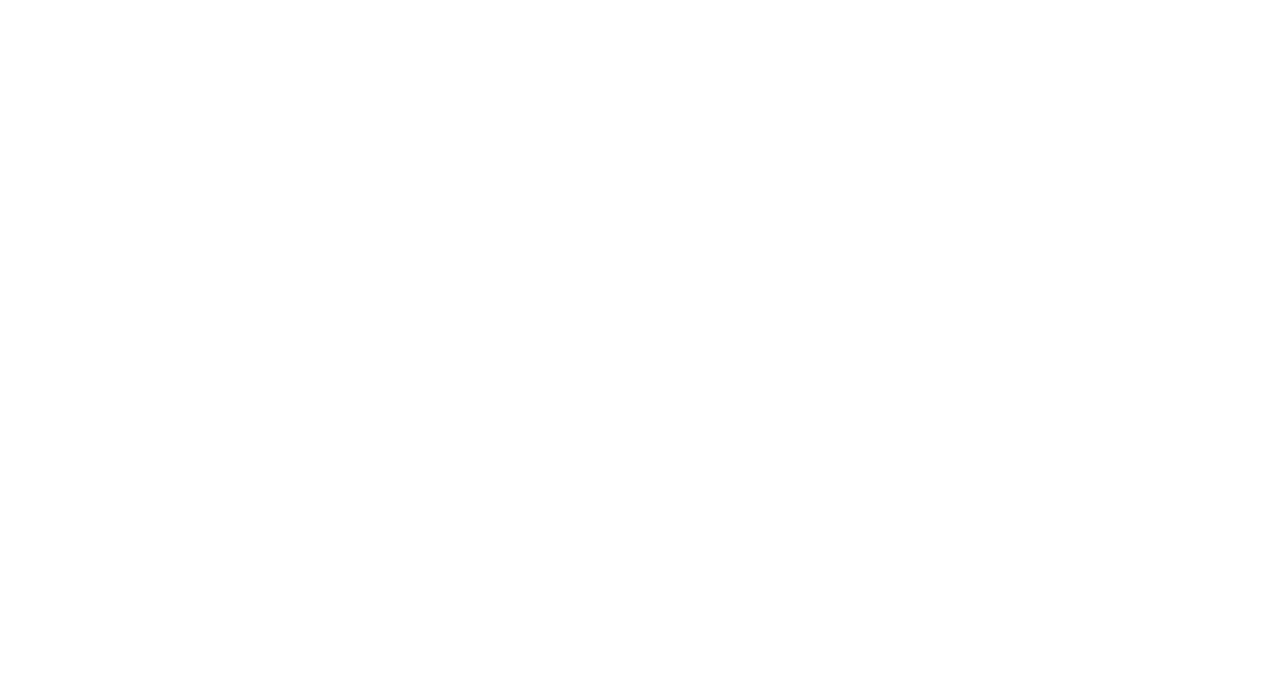
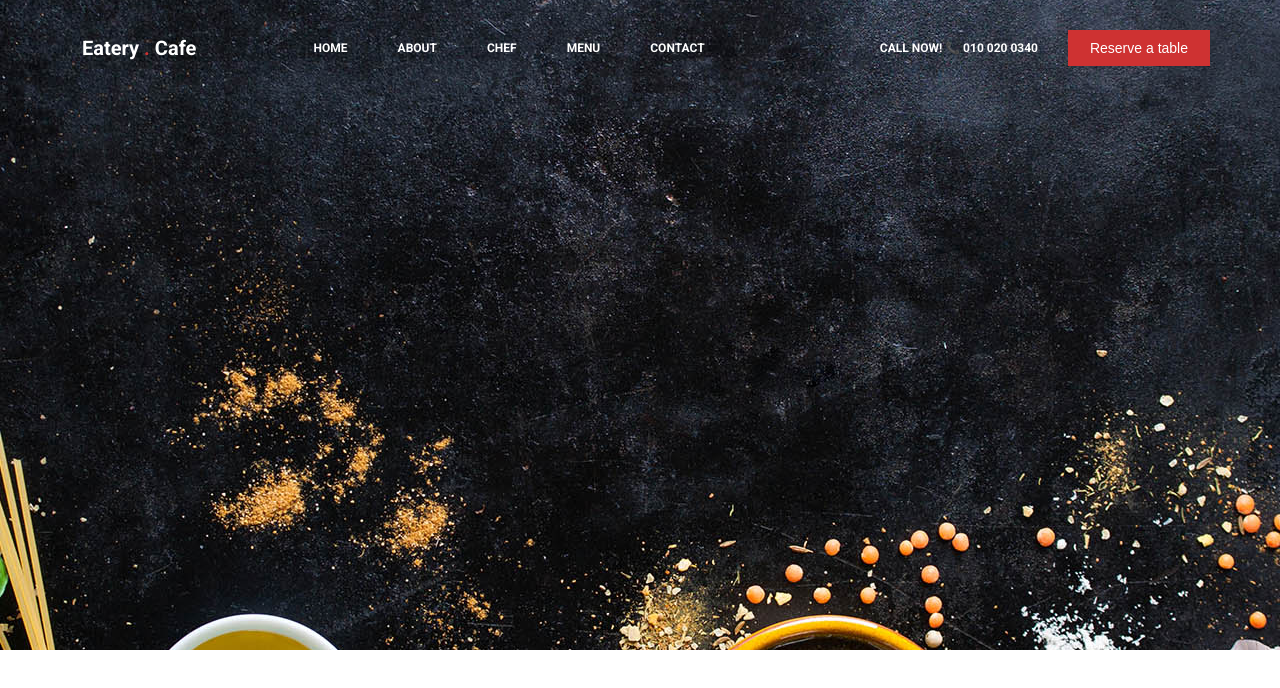
Before and after one commit to rayhan123-ahmed/Eatery-Cafe, a plain HTML site: page index.html in a window 1280 px wide. Drawn offline with Linux system fonts and the light colour scheme.

Commit message:
nav bar complete

```diff
--- a/css/style.css
+++ b/css/style.css
@@ -0,0 +1,70 @@
+/* *********** */
+/* HERO SECTION */
+/* *********** */
+#hero{
+    height: 650px;
+    background-image: url(/images/slider-image2.jpg);
+    background-position: center;
+    background-repeat: no-repeat;
+
+}
+.navigation{
+    padding: 2.6rem 0;
+}
+.nav-bar{
+      display: flex;
+  align-items: center;
+  justify-content: space-between;
+}
+.nav-links{
+    display: flex;
+    align-items: center;
+    gap: 5rem;
+    margin-right: 7rem;
+}
+.header-logo{
+    padding: 1.2rem;
+}
+.logo-title{
+    font-size: 2rem;
+    color: #ffffff;
+    font-weight: bold;
+    line-height: 2rem;
+}
+.logo-title span{
+color: #ce3232;
+}
+.nav-links li a{
+    color: #ffffff;
+    font-size: 1.2rem;
+    font-weight: bold;
+    transition: all 0.3s;
+}
+.nav-links li a:hover{
+    color: #ce3232;
+}
+.nav-right{
+    display: flex;
+   align-items: center;
+}
+.phone{
+    color: #ffffff;
+    font-size: 1.2rem;
+    font-weight: bold;
+      margin-right: 3rem;
+      transition: all 0.3s ;
+}
+.phone:hover{
+   color: #ce3232;
+}
+.reserve-btn {
+    font-size: 1.4rem;
+    background-color: #ce3232;
+    color: #ffffff;
+    border: none;
+    padding: 1rem 2.2rem;
+    transition: all 0.3s;
+}
+.reserve-btn:hover {
+    background-color: #252525;
+}
--- a/index.html
+++ b/index.html
@@ -14,7 +14,7 @@
     <link href="https://fonts.googleapis.com/css2?family=Roboto:ital,wght@0,100..900;1,100..900&display=swap" rel="stylesheet">
     <!-- Additional CSS Files -->
      <link rel="stylesheet" href="css/genral.css">
-     <link rel="stylesheet" href="css/genral.css">
+     <link rel="stylesheet" href="css/style.css">
      <link rel="stylesheet" href="css/responsive.css">
     <!-- Additional ICON Files -->
     <!-- Font Awesome CDN -->
@@ -27,5 +27,34 @@
   </head>
 
   <body>
+    <!-- MENU -->
+     <section id="hero">
+     <div class="navigation">
+      <div class="container">
+        <div class="nav-bar">
+          <div class="header-logo">
+            <a class="logo-title" href="">
+              Eatery
+              <span>.</span>
+            Cafe
+            </a>
+          </div>
+          <nav>
+            <ul class="nav-links">
+              <li><a href="#">HOME</a></li>
+              <li><a href="#">ABOUT</a></li>
+              <li><a href="#">CHEF</a></li>
+              <li><a href="#">MENU</a></li>
+              <li><a href="#">CONTACT</a></li>
+            </ul>
+          </nav>
+          <div class="nav-right">
+            <span class="phone">CALL NOW! 📞 010 020 0340</span>
+            <button class="reserve-btn">Reserve a table</button>
+          </div>
+        </div>
+      </div>
+     </div>
+     </section>
   </body>
 </html>
```
